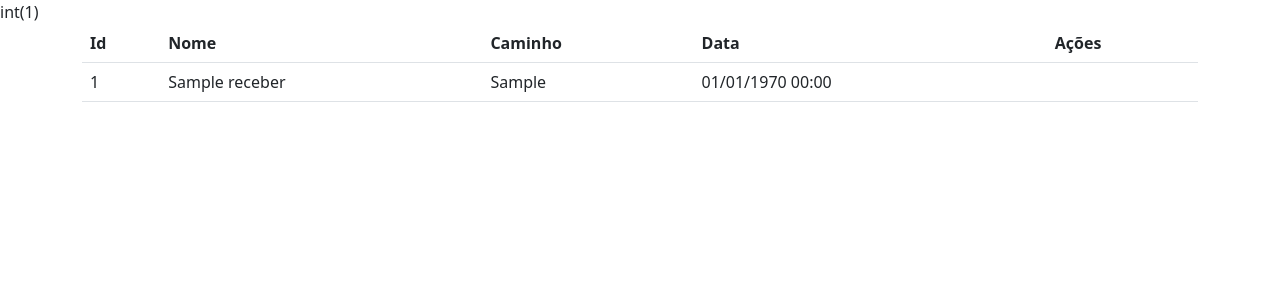
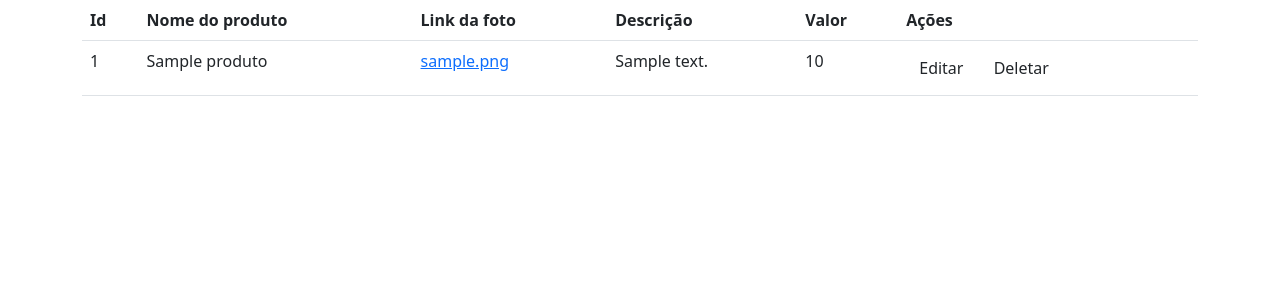
Before and after one commit to Jordana-Clarimundo/para_arrumar_jjordana, a PHP site: page /consultar.php in a window 1280 px wide. Shown: the top 300 px of the page. Run offline with PHP 8.4, Linux system fonts and the light colour scheme; tables that the repository leaves empty or names only in its code hold one stand-in row (values such as "Sample post").

Commit message:
Atualização da funcionaliade consultar

```diff
--- a/consultar.php
+++ b/consultar.php
@@ -1,13 +1,12 @@
 <?php
     include("conexao.php");
 
-    $sql_consultar = "SELECT * FROM tabela_receber";
+    $sql_consultar = "SELECT * FROM produto";
 
     $retorno_consulta = $mysqli->query($sql_consultar) or die($msqli->error);
 
-    $quantidade_mensagens = $retorno_consulta->num_rows;
+    $quantidade_produtos = $retorno_consulta->num_rows;
 
-    var_dump($quantidade_mensagens);
 
 ?>
 <!DOCTYPE html>
@@ -21,32 +20,35 @@
         </head>
         <body>
             <div class="container">
-
                 <table class="table table-hover">
                     <thead>
                         <th>Id</th>
-                        <th>Nome</th>
-                        <th>Caminho</th>
-                        <th>Data</th>
+                        <th>Nome do produto</th>
+                        <th>Link da foto</th>
+                        <th>Descrição</th>
+                        <th>Valor</th>
                         <th>Ações</th>
                     </thead>
                 <tbody>
                     <?php
-                        if ($quantidade_mensagens == 0){?>
+                        if ($quantidade_produtos == 0){?>
                         <tr>
-                            <td colspan="5">Nenhum arquivo recebido.</td>
+                            <td colspan="">Nenhum produto cadastrado.</td>
                         </tr>
                         <?php
                             }else{
                                 while($mostrar_arquivo = $retorno_consulta ->fetch_assoc()){
-                                    $data = date("d/m/Y H:i", strtotime($mostrar_arquivo['data']));
                         ?>
                             <tr>
-                                <td><?php echo $mostrar_arquivo['id_receber']; ?></td>
+                                <td><?php echo $mostrar_arquivo['id_produto']; ?></td>
                                 <td><?php echo $mostrar_arquivo['nome']; ?></td>
-                                <td><?php echo $mostrar_arquivo['arquivo_caminho']; ?></td>
-                                <td><?php echo $data; ?></td>
-                                <td></td>
+                                <td><a href="<?php echo $mostrar_arquivo['foto']; ?>"><?php echo $mostrar_arquivo['foto'];?></a></td>
+                                <td><?php echo $mostrar_arquivo['descricao']; ?></td>
+                                <td><?php echo $mostrar_arquivo['valor']; ?></td>
+                                <td>
+                                    <a class="btn btn-default" href="editar_produto.php?id=<?php echo $mostrar_arquivo['id_produto']; ?>" role="button"><span class="glyphicon glyphicon-pencil" aria-hidden="true"></span> Editar</a>
+                                    <a class="btn btn-default" href="deletar_produto.php?id=<?php echo $mostrar_arquivo['id_produto']; ?>" role="button"><span class="glyphicon glyphicon-remove" aria-hidden="true"></span> Deletar</a>
+                                </td>
                             </tr>
                         <?php
                                 }
@@ -59,4 +61,3 @@
         <script src="https://cdn.jsdelivr.net/npm/bootstrap@5.2.0/dist/js/bootstrap.bundle.min.js" integrity="sha384-A3rJD856KowSb7dwlZdYEkO39Gagi7vIsF0jrRAoQmDKKtQBHUuLZ9AsSv4jD4Xa" crossorigin="anonymous"></script>
     </body>
 </html>
-</html>
```
Also changed, not shown: alterar.php (deleted), deletar_produto.php (renamed from deletar.php), editar_produto.php (added).
